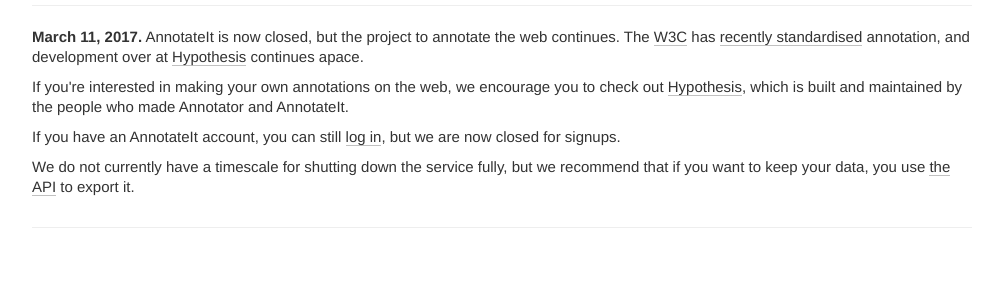
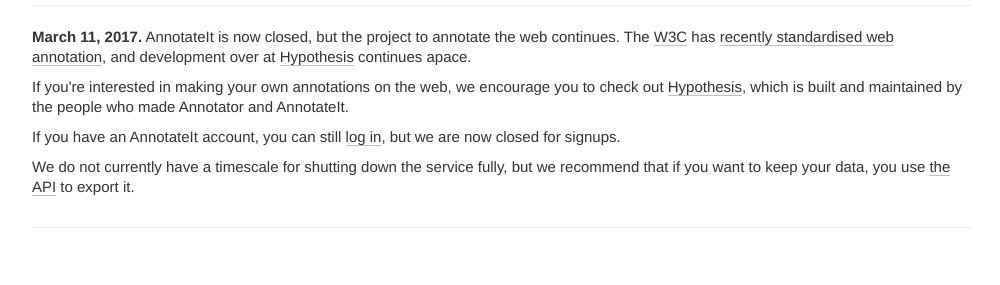
Before and after one commit to openannotation/annotateit, a Python web app: template annotateit/templates/index.html in a window 1280 px wide. Shown: the part 102-387 px from the top of the page, without its empty margins (138-1138 px from the left). Run offline with Jinja, Linux system fonts and the light colour scheme; the template is opened without the code that fills it, so the values that code supplies are empty; some libraries are stand-ins or nearby versions.

Commit message:
Minor copy tweaks

```diff
--- a/annotateit/templates/index.html
+++ b/annotateit/templates/index.html
@@ -8,7 +8,7 @@
       AnnotateIt is now closed, but the project to annotate the web continues.
       The <a href="https://www.w3.org">W3C</a> has
       <a href="https://hypothes.is/blog/annotation-is-now-a-web-standard/">recently
-      standardised</a> annotation, and development over at
+      standardised web annotation</a>, and development over at
       <a href="https://hypothes.is">Hypothesis</a> continues apace.
     </p>
     <p>
```
